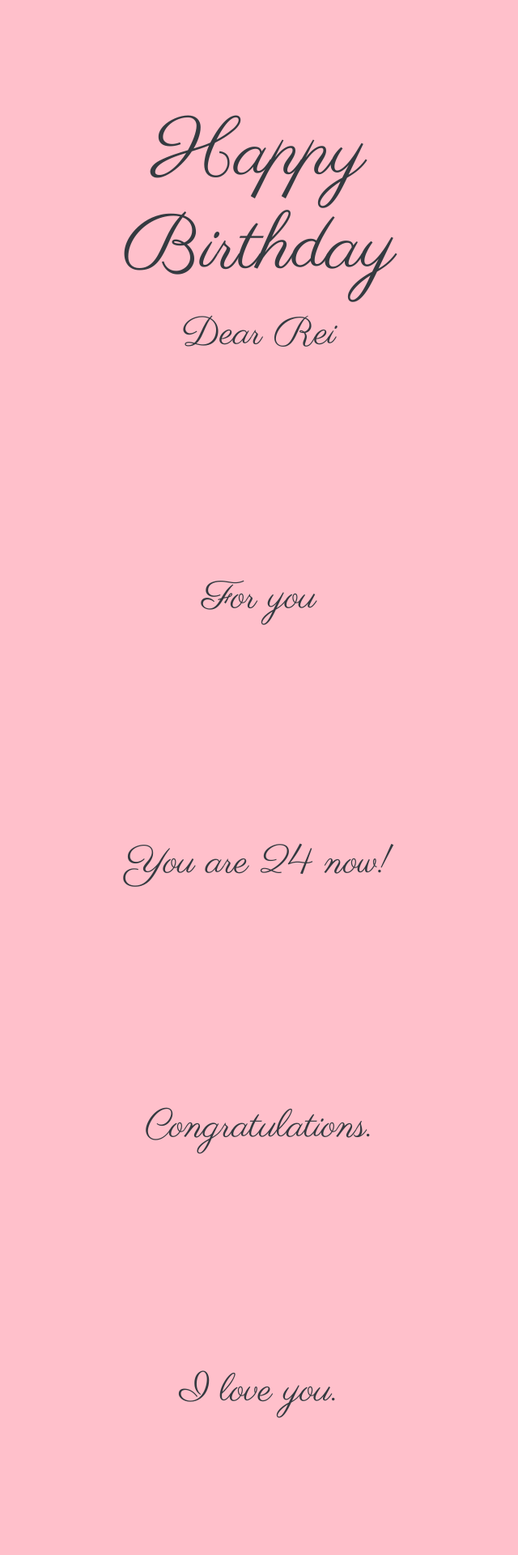
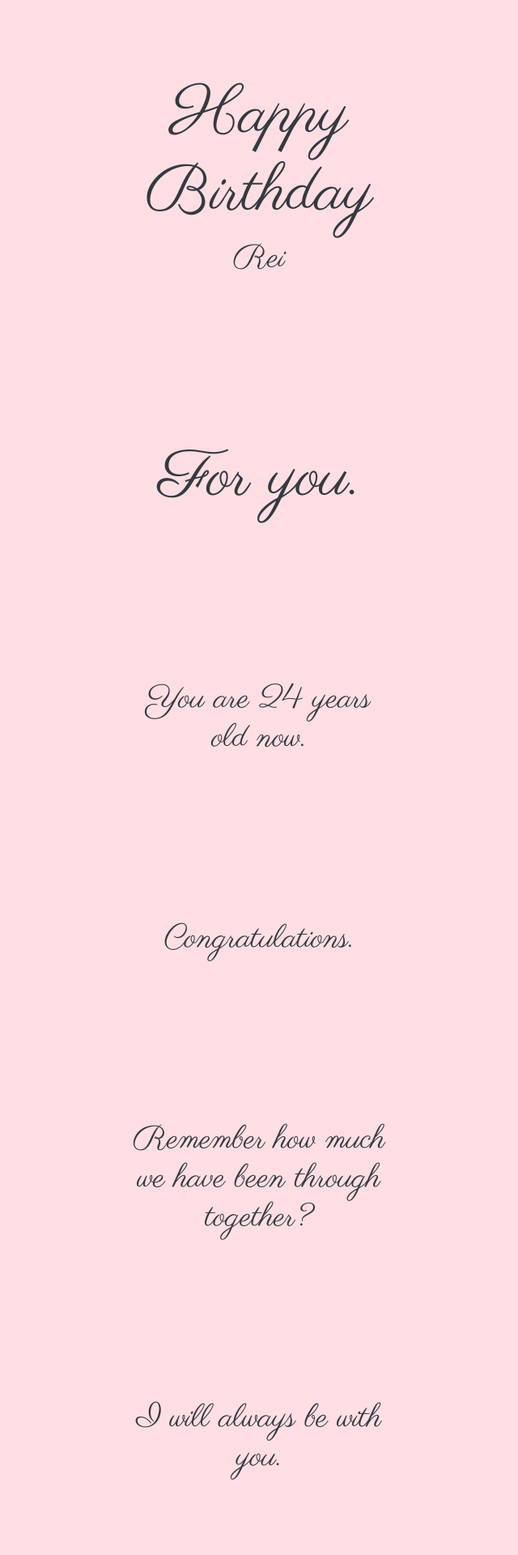
Before and after one commit to thejimmylin/reibaby, a Django app: page / in a window 1280 px wide. Shown: the top 1920 px of the page at 81% size, without its empty margins (320-960 px from the left). Run offline with Django 3.2, Linux system fonts and the light colour scheme; some libraries are stand-ins or nearby versions.

Commit message:
version1

```diff
--- a/reibaby/reibaby/static/css/base.css
+++ b/reibaby/reibaby/static/css/base.css
@@ -1,25 +1,10 @@
-* {
-    background-color: rgba(255, 192, 203, 1);
+body {
+    background-color: rgba(255, 192, 203, .5);
     font-family: 'Parisienne', cursive;
     font-size: larger;
 }
 
-.j3y-bg-theme-color-1 {
-    background-color: rgba(255, 192, 203, .1);
+.photo-frame {
+    filter: opacity(85%);
+    border: 8px solid rgba(255, 192, 203, .8);
 }
-
-.j3y-bg-theme-color-2 {
-    background-color: rgba(255, 192, 203, .2);
-}
-
-.j3y-bg-theme-color-3 {
-    background-color: rgba(255, 192, 203, .3);
-}
-
-.j3y-bg-theme-color-4 {
-    background-color: rgba(255, 192, 203, .4);
-}
-
-.j3y-bg-theme-color-5 {
-    background-color: rgba(255, 192, 203, .5);
-}
--- a/reibaby/reibaby/templates/index.html
+++ b/reibaby/reibaby/templates/index.html
@@ -8,55 +8,73 @@
     <div class="row" style="height: 6rem;"></div>
     <div class="row justify-content-center">
         <div class="col-auto" style="width: 21.6rem;">
-            <p>
-                <h1 class="text-dark text-center" style="font-size: 5rem;">{% trans 'Happy Birthday' %}</h1>
+            <p class="h1 text-dark text-center" style="font-size: 5rem;">
+                {% trans 'Happy Birthday' %}
             </p>
-            <p>
-                <h1 class="text-dark text-center">{% trans 'Dear Rei' %}</h1>
+            <p class="h1 text-dark text-center">
+                {% trans 'Rei' %}
             </p>
         </div>
     </div>
     <div class="row" style="height: 12rem;"></div>
     <div class="row justify-content-center">
         <div class="col-auto" style="width: 21.6rem;">
-            <p>
-                <h1 class="text-dark text-center">{% trans 'For you' %}</h1>
+            <p class="h1 text-dark text-center" style="font-size: 5rem;">
+                {% trans 'For you.' %}
             </p>
         </div>
     </div>
     <div class="row" style="height: 12rem;"></div>
     <div class="row justify-content-center">
         <div class="col-auto" style="width: 21.6rem;">
-            <p>
-                <h1 class="text-dark text-center">{% trans 'You are 24 now!' %}</h1>
+            <p class="h1 text-dark text-center">
+                {% trans 'You are 24 years old now.' %}
             </p>
         </div>
     </div>
     <div class="row" style="height: 12rem;"></div>
     <div class="row justify-content-center">
         <div class="col-auto" style="width: 21.6rem;">
-            <p>
-                <h1 class="text-dark text-center">{% trans 'Congratulations.' %}</h1>
+            <p class="h1 text-dark text-center">
+                {% trans 'Congratulations.' %}
             </p>
         </div>
     </div>
     <div class="row" style="height: 12rem;"></div>
     <div class="row justify-content-center">
         <div class="col-auto" style="width: 21.6rem;">
-            <p>
-                <h1 class="text-dark text-center">{% trans 'I love you.' %}</h1>
+            <p class="h1 text-dark text-center">
+                {% trans 'Remember how much we have been through together?' %}
             </p>
         </div>
     </div>
     <div class="row" style="height: 12rem;"></div>
     <div class="row justify-content-center">
         <div class="col-auto" style="width: 21.6rem;">
+            <p class="h1 text-dark text-center">
+                {% trans 'I will always be with you.' %}
+            </p>
+        </div>
+    </div>
+    <div class="row" style="height: 12rem;"></div>
+    <div class="row justify-content-center">
+        <div class="col-auto" style="width: 21.6rem;">
+            <p class="h1 text-dark text-center">
+                {% trans 'I love you.' %}
+            </p>
+        </div>
+    </div>
+    <div class="row" style="height: 12rem;"></div>
+    <div class="row justify-content-center">
+        <div class="col-auto" style="width: 21.6rem;">
+            <div class="photo-frame">
+                <img src="{% static 'img/1.jpg' %}" class="img-fluid fade-in" alt="Responsive image">
+            </div>
             <p>
                 <h1 class="text-dark text-right">{% trans 'Chi' %}</h1>
             </p>
         </div>
     </div>
     <div class="row" style="height: 12rem;"></div>
-    <div class="row" style="height: 12rem;"></div>
 </div>
 {% endblock %}
```
Also changed, not shown: reibaby/reibaby/static/img/1.jpg (added).
